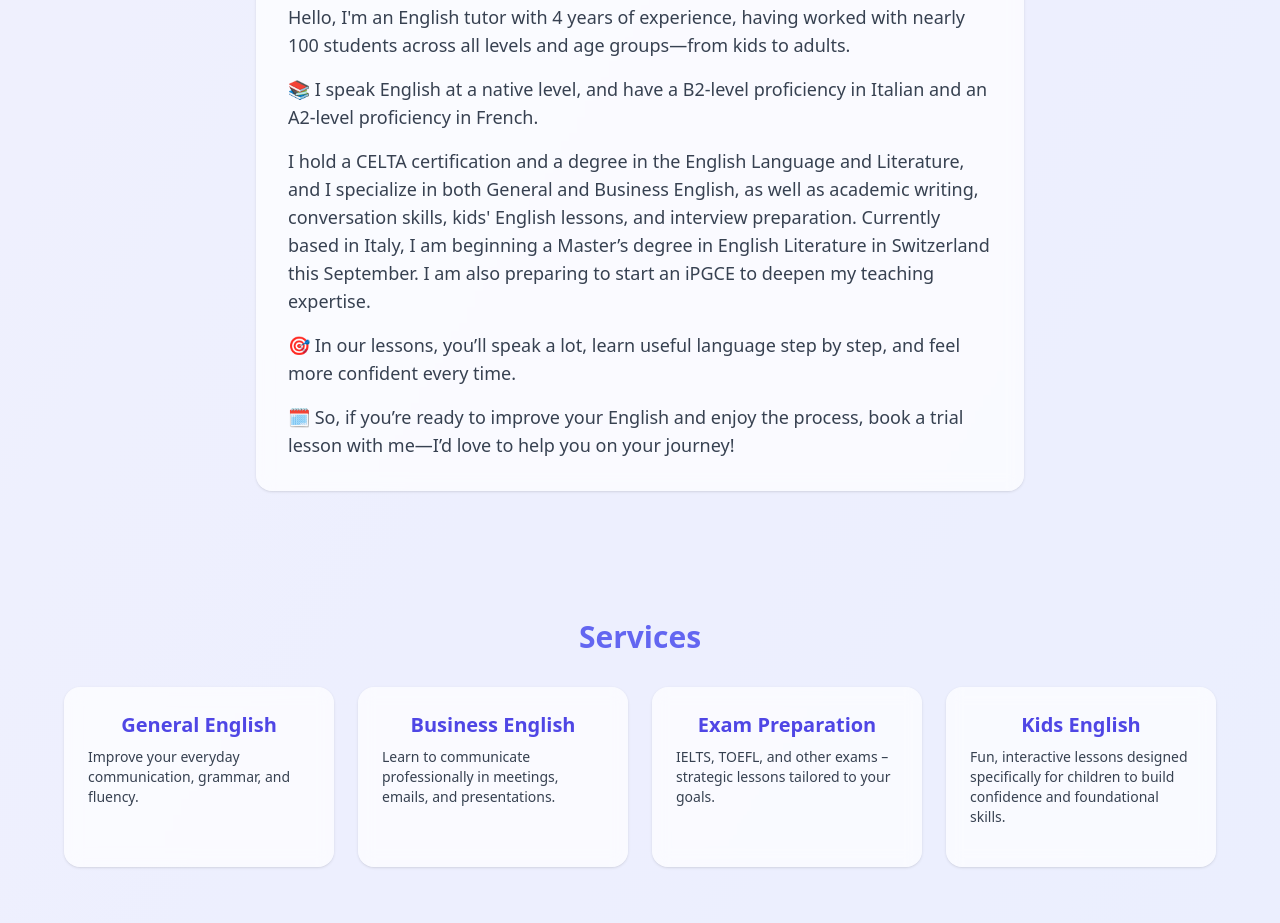
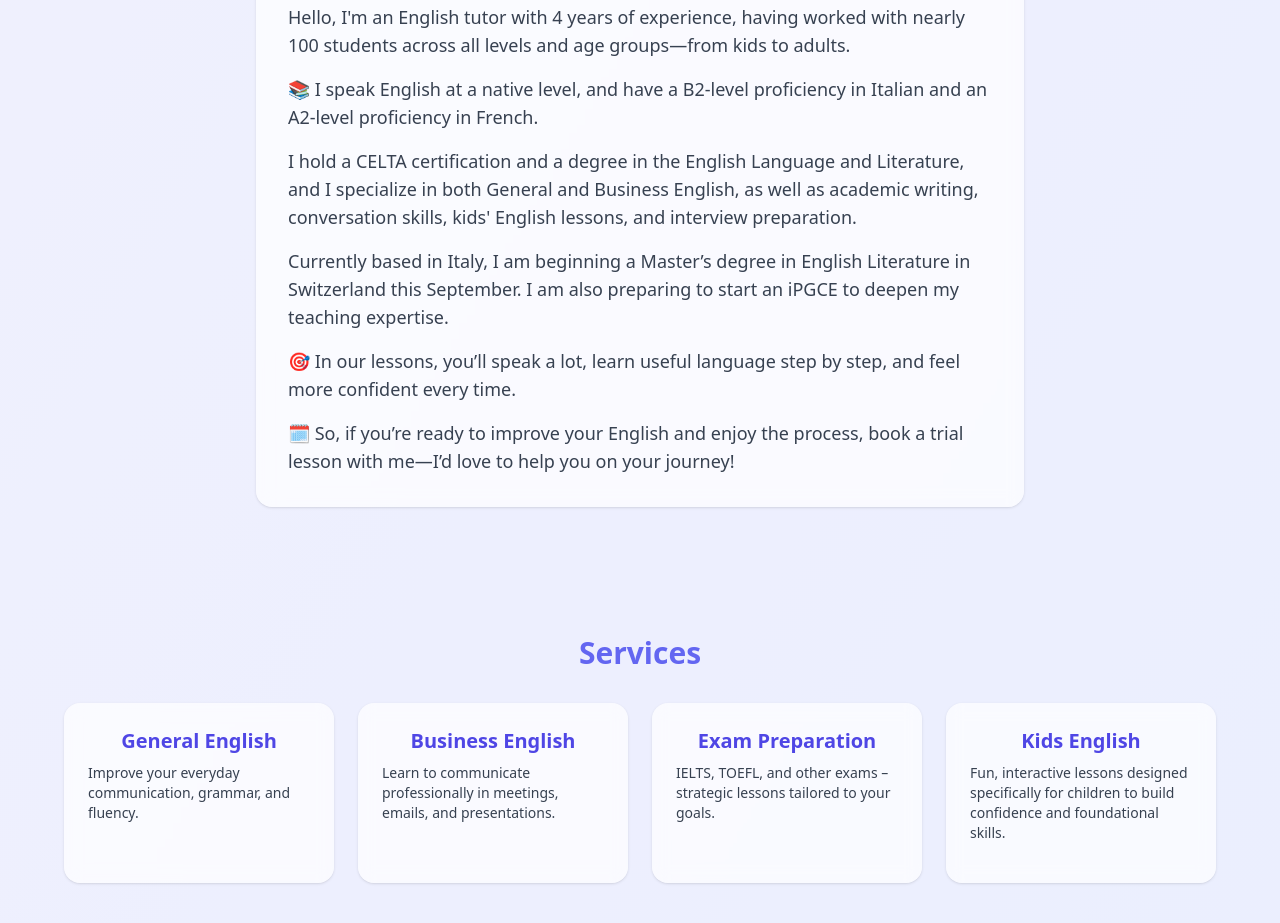
Before and after one commit to berfertm/berfin-teaching, a plain HTML site: page index.html in a window 1280 px wide. Shown: the part 785-1708 px from the top of the page. Drawn offline with nearby package versions, Linux system fonts and the light colour scheme.

Commit message:
Update index.html

```diff
--- a/index.html
+++ b/index.html
@@ -56,7 +56,9 @@
       📚 I speak English at a native level, and have a B2-level proficiency in Italian and an A2-level proficiency in French.
     </p>
     <p class="text-lg mb-4">
-      I hold a CELTA certification and a degree in the English Language and Literature, and I specialize in both General and Business English, as well as academic writing, conversation skills, kids' English lessons, and interview preparation. Currently based in Italy, I am beginning a Master’s degree in English Literature in Switzerland this September. I am also preparing to start an iPGCE to deepen my teaching expertise.
+      I hold a CELTA certification and a degree in the English Language and Literature, and I specialize in both General and Business English, as well as academic writing, conversation skills, kids' English lessons, and interview preparation.
+    <p class="text-lg mb-4">
+      Currently based in Italy, I am beginning a Master’s degree in English Literature in Switzerland this September. I am also preparing to start an iPGCE to deepen my teaching expertise.
     </p>
     <p class="text-lg mb-4">
       🎯 In our lessons, you’ll speak a lot, learn useful language step by step, and feel more confident every time.
```
